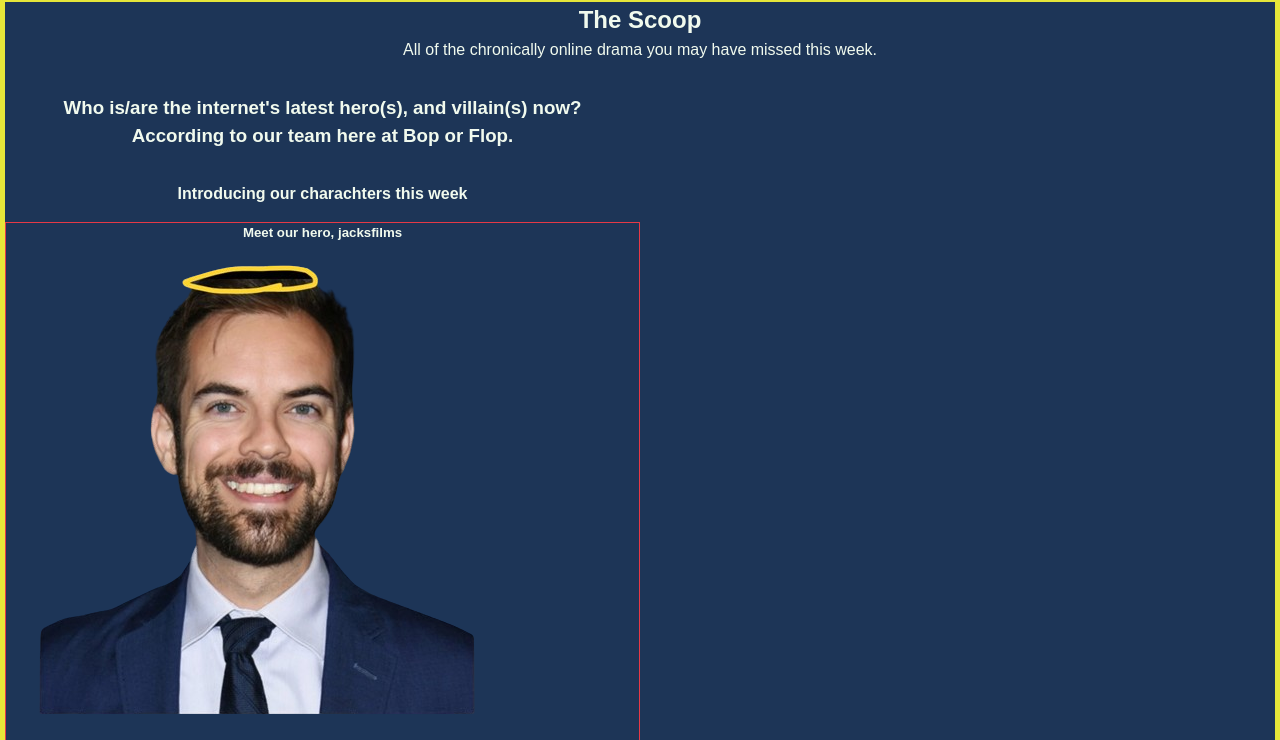
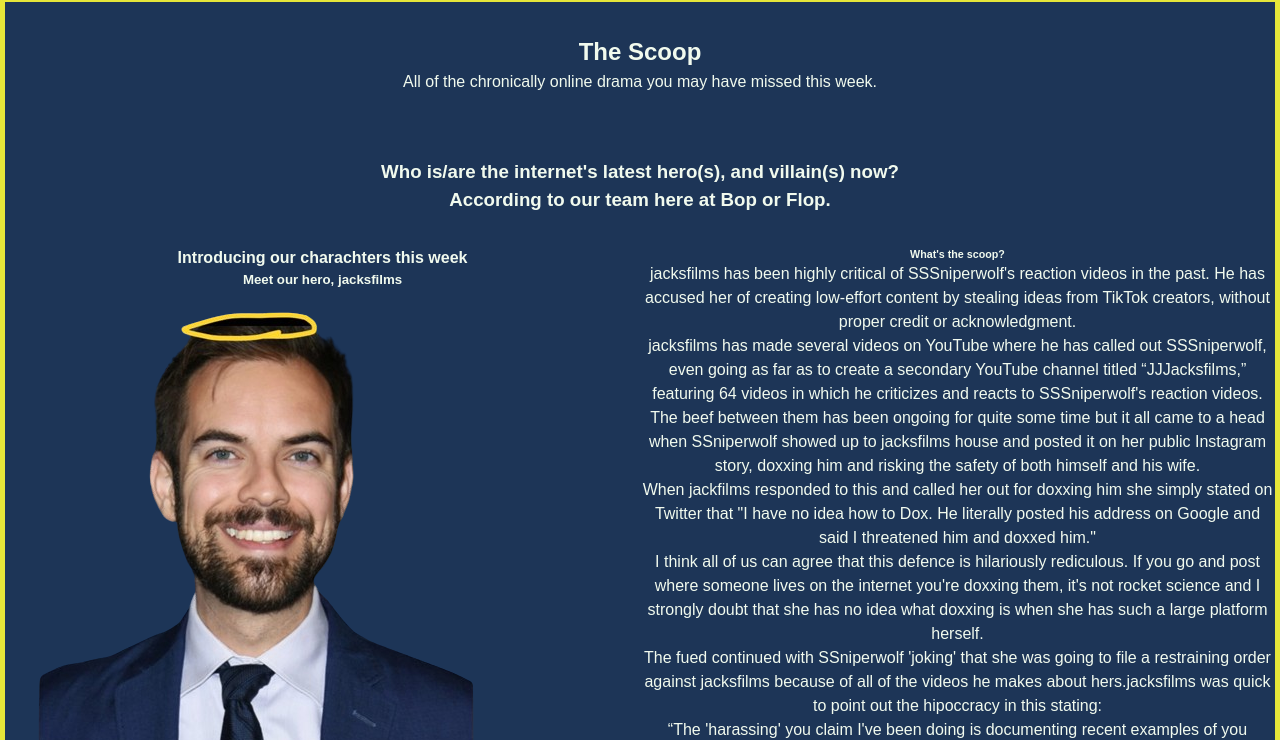
Before and after one commit to irm1005-itec1005-fall-2023/assignment-05-sparkscript, a plain HTML site: page index.html in a window 1280 px wide. Shown: the part 207-947 px from the top of the page. Drawn offline with Linux system fonts and the light colour scheme.

Commit message:
PLEASE GOD DAMN

```diff
--- a/index.html
+++ b/index.html
@@ -75,23 +75,24 @@
       <div class="the-scoop">
 
 
-        <div class="the-scoop-intro">
+        <div class="TS-S1">
           <h2 class="the-scoop-heading-styling">The Scoop</h2>
             <p class="the-scoop-heading-subtitle">All of the chronically online drama you may have missed this week.</p>
         </div>
 
 
 
-          <div class="the-scoop-content">
-                <div class="the-scoop-content-title">
+                <div class="TS-S2">
                   <h3 class="the-scoop-content-heading-styling">Who is/are the internet's latest hero(s), and villain(s) now?
                     <br>According to our team here at Bop or Flop.</h3>
                 </div>
 
                 <div class="the-scoop-content-main">
-                  <h4 class="TS-content-main-heading-styling">Introducing our charachters this week</h4>
+                  <div class="TS-S3">
+                  <h4>Introducing our charachters this week</h4>
+                  </div>
 
-                    <div class="jacksfilms">
+                    <div class="TS-S4-L">
                         <h5 class="jacksfilms-into-title">Meet our hero, jacksfilms</h5>
                         <img src="images/the-scoop(alex)/jacksfilms.png" class="jackfilms-pic" alt="image of the creator jacksfilms"/>
 
@@ -100,7 +101,7 @@
                           jacksfilms (he doesn't capitalise his channel name) is known for comedy and parody videos, he has 4.97 subscribers on YouTube and 1.2 million followers on Twitter. He has a net worth of $2 million, according to Celebrity Net Worth.</p>
                     </div>
 
-                    <div class="ssniperwolf">
+                    <div class="TS-S4-R">
                       <h5 class="ssniperwolf-into-title">Meet our villain, ssniperwolf</h5>
                       <img src="images/the-scoop(alex)/ssniperwolf.png" class="ssniperwolf-pic" alt="image of the creator SSniperwolf"/>
 
@@ -109,8 +110,9 @@
                         SSSniperwolf has been creating content on YouTube for a decade, having pivoted from gaming to reaction videos, now known for reacting to TikTok clips. She has 24.5 million subscribers on YouTube and 5.5 million followers on Twitch. She also has a second channel, Little Lia, which has 4.5 million subscribers. She has a net worth of $8 million, according to Celebrity Net Worth.
                       </p>
                     </div>
+                  </div>
 
-                        <div class="the-scoop-content-the story">
+                         <div class="TS-S5">
                             <h6 class="TS-story-title">What's the scoop?</h6>
                               <p>
                                 jacksfilms has been highly critical of SSSniperwolf's reaction videos in the past. He has accused her of creating low-effort content by stealing ideas from TikTok creators, without proper credit or acknowledgment.
@@ -143,14 +145,12 @@
                                <p>
                                 Jack then pushed back against her “restraining order” comment by pointing out that “one of us showed up to the other's house tonight...and it wasn't me.”
                               </p>
-                        </div>
+                            </div>
 
-                        <div class="the-scoop-conclusion">
-                          <p>
+                          <p class="TS-S6">
                             As usual, we're pretty opinionated over here at Bop or Flop and we have some thoughts on this whole situation. I think, categorically, there's no other takeaway from this whole situation other than the fact that SSniperwolf is <strong>clearly</strong> in her <strong>Flop era</strong> here. It's not a good look to doxx someone, especially when you have such a large platform and you know that your fans will do anything for you. It's dangerous and it's irresponsible. It feels awkwrd to say jacksfilms here is in his <strong>Bop era</strong> here, but the team here at Bop or Flop hope he is able to feel safe and comfortable in his own home going forth.
                           </p>
-                        </div>
-                </div>
+
            </div>
 
 
--- a/style.css
+++ b/style.css
@@ -135,139 +135,55 @@ body {
       border: #e6e639 solid 5px;
         display: grid;
         grid-template-columns: 1fr 1fr;
-        grid-template-rows: auto 1fr 1fr 1fr 1fr 1fr 1fr 1fr;
-        text-wrap: wrap;
+        grid-auto-rows: auto;
         text-align: center;
-
     }
 
 /* intro */
-        .the-scoop-intro{
+    .TS-S1 {
       grid-column-start: 1;
       grid-column-end: 3;
-          grid-row-start: auto;
-          grid-row-end: auto;
+      grid-row-start: 1;
+      grid-row-end: 2;
 
-          width:100%;
-          margin-bottom: 2rem;
-          padding: 0;
-
-          align-self: start;
-         }
-
-          .the-scoop-heading-styling {
-
-           }
-
-            .the-scoop-heading-subtitle {
-
+      padding: 1rem;
+      margin: 1rem;
     }
 
 /* main content */
-        .the-scoop-content {
 
+        .TS-S2 {
+          grid-column: 1 / 3;
+
+          grid-row: 2;
+
+          padding: 1rem;
+          margin: 1rem;
         }
 
-        /* content title */
-          .the-scoop-content-title {
-            grid-column-start: 1;
-            grid-column-end: -1;
-            grid-row-start: auto 2;
-            grid-row-end: auto -7;
+        .TS3 {
+          grid-column: 1 / 3;
 
-            width: 100%;
-            margin-bottom: 2rem;
-            padding: 0;
-
-            align-self: start;
+          grid-row: 3;
         }
 
-            .the-scoop-content-heading-styling {
+        .TS-S4-L {
+          grid-column: 1 / 2;
 
+          grid-row: 4 / 5;
         }
 
-        /* content main */
-            .the-scoop-content-main {
+        .TS-S4-R {
+          grid-column-start: 2;
+          grid-column-end: 3;
 
+          grid-row-start: 4;
+          grid-row-end: 5;
         }
+        /* The actual story part */
 
-              .TS-content-main-heading-styling {
-                grid-column-start: auto 1;
-                grid-column-end: auto 3;
-                grid-row-start: auto -7;
-                grid-row-end: auto -6;
-
-                margin-bottom: 1rem;
-              }
-
-          /* jacksfilms and ssniperwolf intros before the actual story starts */
-                  /* jacksfilms */
-                    .jacksfilms {
-                      grid-column-start: 1;
-                      grid-column-end: 2;
-                      grid-row-start: -7;
-                      grid-row-end: -6;
-                      border: #e63946 solid 1px;
-                      padding: auto;
-                      margin-bottom: 1rem;
-                    }
-
-                      .jacksfilms-intro-title {
-
-                      }
-
-                      .jacksfilms-pic {
-
-                      }
-
-                      .jacksfillms-about {
-
-                      }
-
-                  /* SSniperwolf */
-                    .ssniperwolf {
-                      grid-column-start: 2;
-                      grid-column-end: -1;
-                      grid-row-start: 1;
-                      grid-row-end: -5;
-                      border: #e63946 solid 1px;
-                      padding: auto;
-                      margin-bottom: 1rem;
-                    }
-
-                      .ssniperwolf-intro-title {
-
-                      }
-
-                      .ssniperwolf-pic {
-
-                      }
-
-                      .ssniperwolf-about {
-
-                      }
-
-        /* The actual story part */
-          .the-scoop-content-the-story {
-
-          }
-
-              .TS-story-title{
-
-              }
-
-            .the-scoop-content-the-story p {
-
-            }
-
-              .the-scoop-quote-indent {
-
-              }
 
         /* Story conclusion */
-          .the-scoop-conclusion {
-
-          }
 
           /* misc styling */
 
```
Lines whose indentation alone changed are shown as unchanged.
